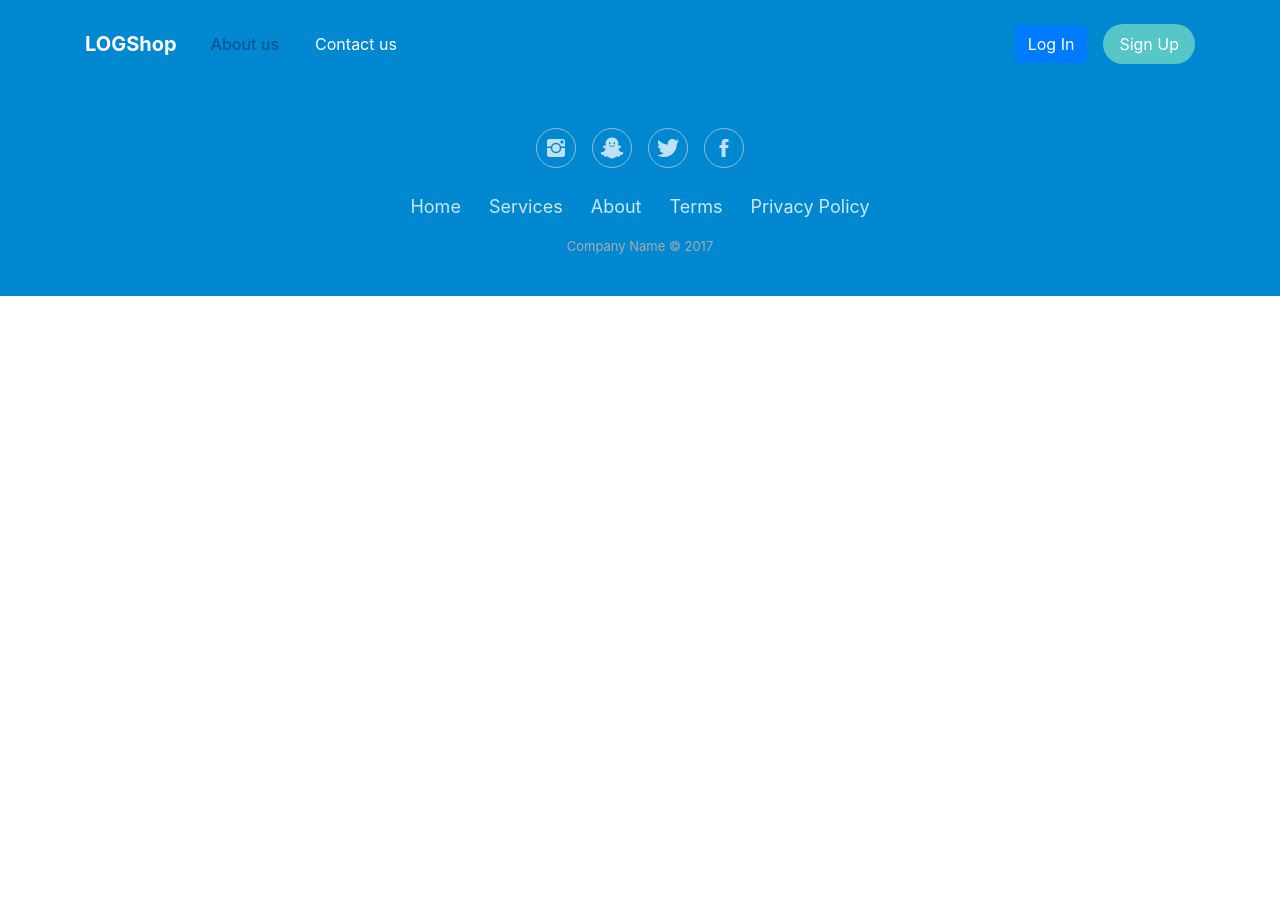
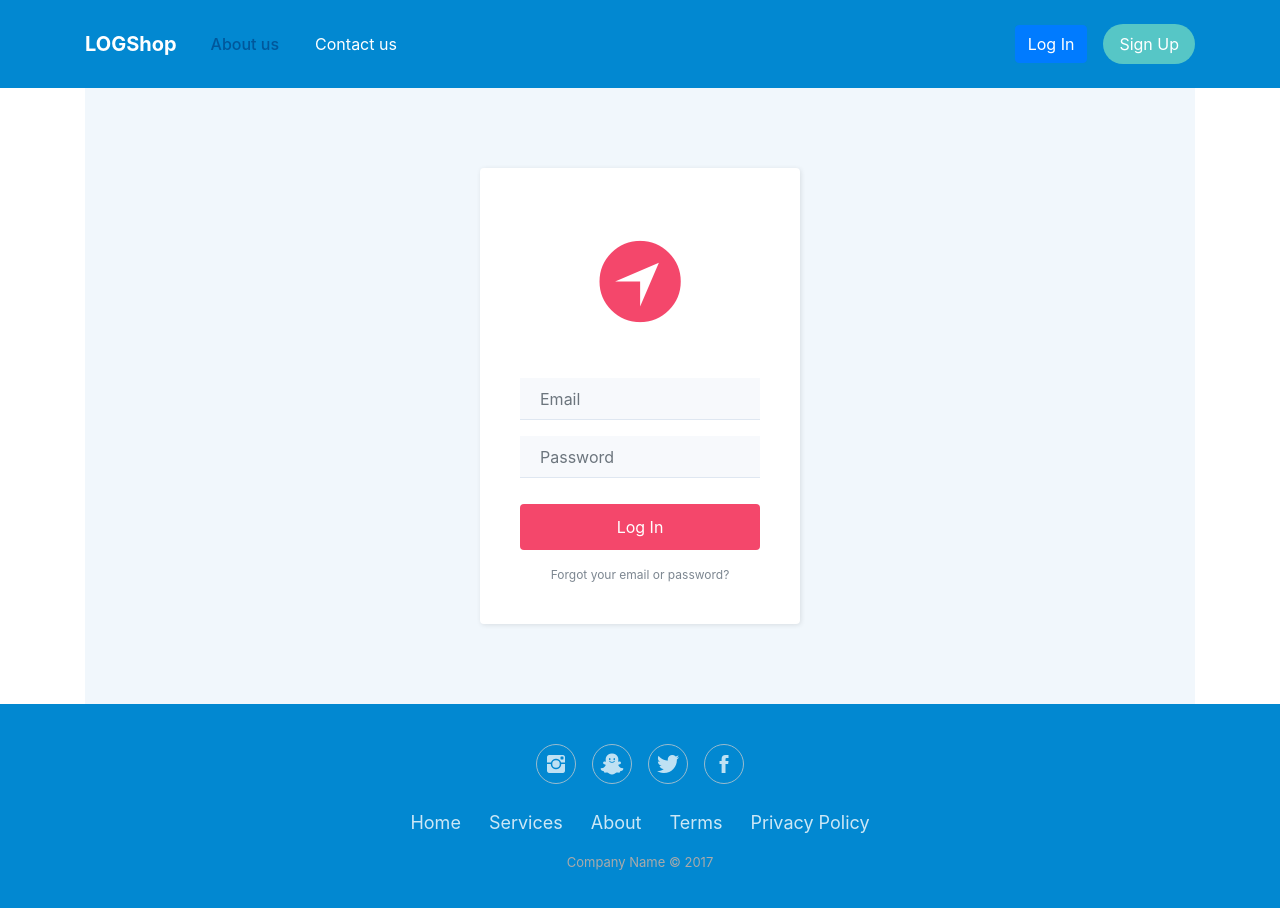
Before and after one commit to thushaltk/ShoppingCart-LOG, a React (Create React App) app: page /login in a window 1280 px wide. Shown: the top 908 px of the page. Before the commit the page ends 800 px from the top, so only its background shows below. Built offline with nearby package versions, Linux system fonts and the light colour scheme.

Commit message:
Added a dummy login page

```diff
--- a/src/App.jsx
+++ b/src/App.jsx
@@ -6,6 +6,7 @@ import Header from "./components/Header/Header";
 import LandingPage from "./components/LandingPage/LandingPage";
 import Register from "./components/Register/Register";
 import Footer from "./components/Footer/Footer";
+import Login from "./components/Login/Login";
 
 function App() {
   return (
@@ -22,6 +23,9 @@ function App() {
                 <Route path="/signup">
                   <Register />
                 </Route>
+                <Route path="/login">
+                  <Login />
+                </Route>
               </Switch>
             </div>
 
--- a/src/components/Header/Header.jsx
+++ b/src/components/Header/Header.jsx
@@ -31,9 +31,9 @@ const Header = () => {
             </li>
           </ul>
           <span className="navbar-text actions">
-            <a className="btn btn-primary login" href="#">
+            <Link className="btn btn-primary login" to="/login">
               Log In
-            </a>
+            </Link>
             <Link className="btn btn-success action-button" role="button" to="/signup">
               Sign Up
             </Link>
--- /dev/null
+++ b/src/components/Login/Login.css
@@ -0,0 +1,67 @@
+.login-clean {
+    background: #f1f7fc;
+    padding: 80px 0;
+  }
+
+  .login-clean form {
+    max-width: 320px;
+    width: 90%;
+    margin: 0 auto;
+    background-color: #ffffff;
+    padding: 40px;
+    border-radius: 4px;
+    color: #505e6c;
+    box-shadow: 1px 1px 5px rgba(0,0,0,0.1);
+  }
+
+  .login-clean .illustration {
+    text-align: center;
+    padding: 0 0 20px;
+    font-size: 100px;
+    color: rgb(244,71,107);
+  }
+
+  .login-clean form .form-control {
+    background: #f7f9fc;
+    border: none;
+    border-bottom: 1px solid #dfe7f1;
+    border-radius: 0;
+    box-shadow: none;
+    outline: none;
+    color: inherit;
+    text-indent: 8px;
+    height: 42px;
+  }
+
+  .login-clean form .btn-primary {
+    background: #f4476b;
+    border: none;
+    border-radius: 4px;
+    padding: 11px;
+    box-shadow: none;
+    margin-top: 26px;
+    text-shadow: none;
+    outline: none !important;
+  }
+
+  .login-clean form .btn-primary:hover, .login-clean form .btn-primary:active {
+    background: #eb3b60;
+  }
+
+  .login-clean form .btn-primary:active {
+    transform: translateY(1px);
+  }
+
+  .login-clean form .forgot {
+    display: block;
+    text-align: center;
+    font-size: 12px;
+    color: #6f7a85;
+    opacity: 0.9;
+    text-decoration: none;
+  }
+
+  .login-clean form .forgot:hover, .login-clean form .forgot:active {
+    opacity: 1;
+    text-decoration: none;
+  }
--- /dev/null
+++ b/src/components/Login/Login.jsx
@@ -0,0 +1,40 @@
+import "./Login.css";
+
+const Login = () => {
+  return (
+    <section className="login-clean">
+      <form method="post">
+        <h2 className="sr-only">Login Form</h2>
+        <div className="illustration">
+          <i className="icon ion-ios-navigate"></i>
+        </div>
+        <div className="form-group">
+          <input
+            className="form-control"
+            type="email"
+            name="email"
+            placeholder="Email"
+          />
+        </div>
+        <div className="form-group">
+          <input
+            className="form-control"
+            type="password"
+            name="password"
+            placeholder="Password"
+          />
+        </div>
+        <div className="form-group">
+          <button className="btn btn-primary btn-block" type="submit">
+            Log In
+          </button>
+        </div>
+        <a className="forgot" href="#">
+          Forgot your email or password?
+        </a>
+      </form>
+    </section>
+  );
+};
+
+export default Login;
--- a/src/components/Register/Register.jsx
+++ b/src/components/Register/Register.jsx
@@ -1,11 +1,93 @@
+import { Link, useHistory } from "react-router-dom";
+import { useState } from "react";
 import "./Register.css";
 
+//Seller Service
+import SellerService from '../../services/SellerService';
+
 const Register = () => {
+  let history = useHistory();
+  const[pwdMatchText, setPwdMatchText] = useState("");
+  const[pwdMsgColor, setPwdMsgColor] = useState("");
+  const[enteredNic, setEnteredNic] = useState("");
+  const[enteredName, setEnteredName] = useState("");
+  const[enteredEmail, setEnteredEmail] = useState("");
+  const[enteredMobileNo, setEnteredMobileNo] = useState("");
+  const[enteredPassword, setEnteredPassword] = useState("");
+  const[enteredConfPassword, setEnteredConfPassword] = useState("");
+
+  const nicChangeHandler = (event) => {
+    setEnteredNic(event.target.value);
+  }
+
+  const nameChangeHandler = (event) => {
+    setEnteredName(event.target.value);
+  }
+
+  const emailChangeHandler = (event) => {
+    setEnteredEmail(event.target.value);
+  }
+
+  const mobileNoChangeHandler = (event) => {
+    setEnteredMobileNo(event.target.value);
+  }
+
+  const passwordChangeHandler = (event) => {
+    setEnteredPassword(event.target.value);
+  }
+
+  const confPasswordChangeHandler = (event) => {
+    setEnteredConfPassword(event.target.value);
+    if(enteredPassword !== event.target.value){
+      setPwdMatchText("Password doesnot match!!!")
+      setPwdMsgColor("text-danger");
+
+    }else{
+      setPwdMatchText("Password Matched!!!")
+      setPwdMsgColor("text-success");
+    }
+  }
+
+  const submitHandler = (event) => {
+    event.preventDefault();
+    const formData = {
+      nic: enteredNic,
+      name: enteredName,
+      email: enteredEmail,
+      mobileNo: enteredMobileNo,
+      password: enteredPassword
+    };
+
+    //Send form data to the seller service
+    SellerService.getData(formData);
+
+    setEnteredNic("");
+    setEnteredName("");
+    setEnteredEmail("");
+    setEnteredMobileNo("");
+    setEnteredPassword("");
+    setEnteredConfPassword("");
+
+    history.push("/login");
+
+
+  }
+
+  const clearData = () => {
+    setEnteredNic("");
+    setEnteredName("");
+    setEnteredEmail("");
+    setEnteredMobileNo("");
+    setEnteredPassword("");
+    setEnteredConfPassword("");
+
+  }
+
   return (
     <section className="register-photo">
       <div className="form-container">
         <div className="image-holder"></div>
-        <form method="post">
+        <form onSubmit={submitHandler} method="post">
           <h2 className="text-center">
             <strong>Create</strong> an account.
           </h2>
@@ -14,7 +96,9 @@ const Register = () => {
               className="form-control"
               type="text"
               name="NIC"
+              value={enteredNic}
               placeholder="NIC"
+              onChange={nicChangeHandler}
             />
           </div>
           <div className="form-group">
@@ -22,7 +106,9 @@ const Register = () => {
               className="form-control"
               type="text"
               name="name"
+              value={enteredName}
               placeholder="Name"
+              onChange={nameChangeHandler}
             />
           </div>
           <div className="form-group">
@@ -30,7 +116,9 @@ const Register = () => {
               className="form-control"
               type="email"
               name="email"
+              value={enteredEmail}
               placeholder="Email"
+              onChange={emailChangeHandler}
             />
           </div>
           <div className="form-group">
@@ -38,7 +126,9 @@ const Register = () => {
               className="form-control"
               type="number"
               name="phone"
+              value={enteredMobileNo}
               placeholder="Mobile No."
+              onChange={mobileNoChangeHandler}
             />
           </div>
           <div className="form-group">
@@ -46,7 +136,9 @@ const Register = () => {
               className="form-control"
               type="password"
               name="password"
+              value={enteredPassword}
               placeholder="Password"
+              onChange={passwordChangeHandler}
             />
           </div>
           <div className="form-group">
@@ -54,9 +146,12 @@ const Register = () => {
               className="form-control"
               type="password"
               name="password-repeat"
+              value={enteredConfPassword}
               placeholder="Password (repeat)"
+              onChange={confPasswordChangeHandler}
             />
           </div>
+          <p className={pwdMsgColor}>{pwdMatchText}</p>
           <div className="form-group">
             <div className="form-check">
               <label className="form-check-label">
@@ -66,13 +161,16 @@ const Register = () => {
             </div>
           </div>
           <div className="form-group">
-            <button class="btn btn-primary btn-block" type="submit">
+            <button className="btn btn-primary btn-block" type="submit">
               Sign Up
             </button>
+            <button onClick={clearData} className="btn btn-success btn-block" type="button">
+              Clear
+            </button>
           </div>
-          <a className="already" href="#">
+          <Link className="already" to="/login">
             You already have an account? Login here.
-          </a>
+          </Link>
         </form>
       </div>
     </section>
--- a/src/services/SellerService.js
+++ b/src/services/SellerService.js
@@ -1,8 +1,16 @@
 import axios from 'axios';
 
+class SellerService {
+    constructor(data){
+        this.data = data;
+    }
+
+    getData(data){
+        this.data = data;
+        console.log(this.data);
+    }
 
 
-class SellerService {
 
 }
 
```
Also changed, not shown: src/assets/seller.jfif.
